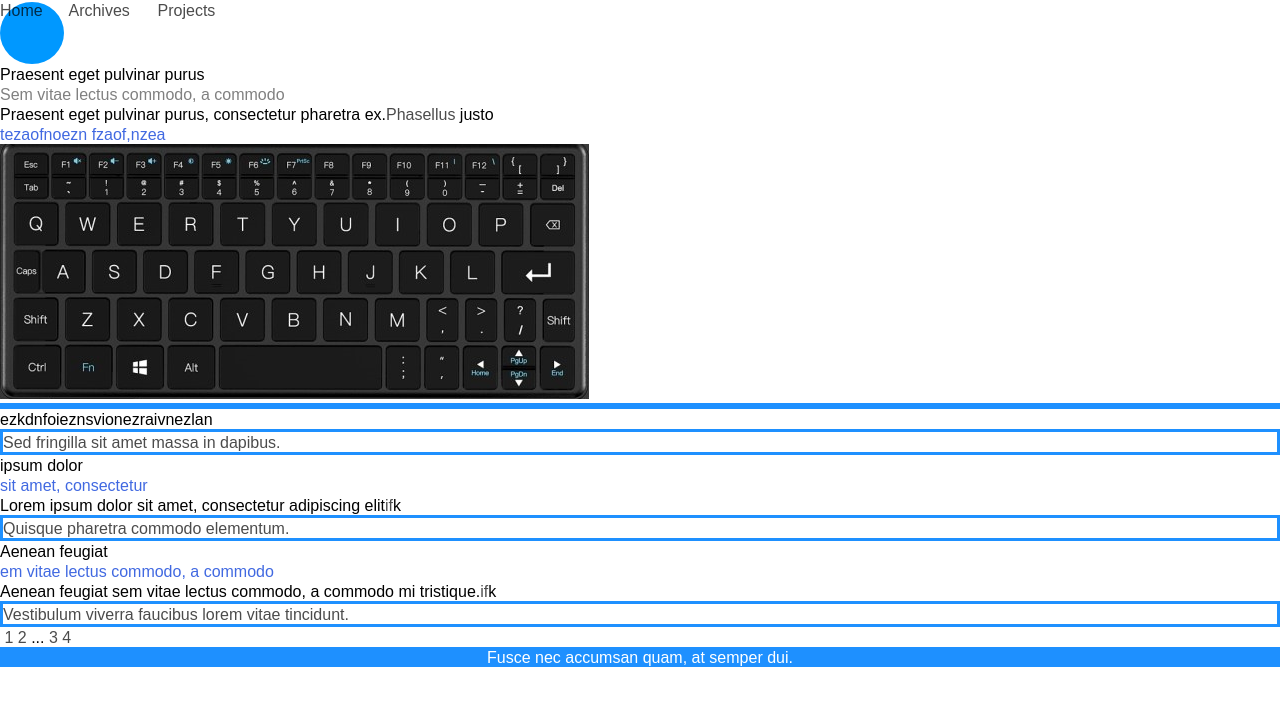
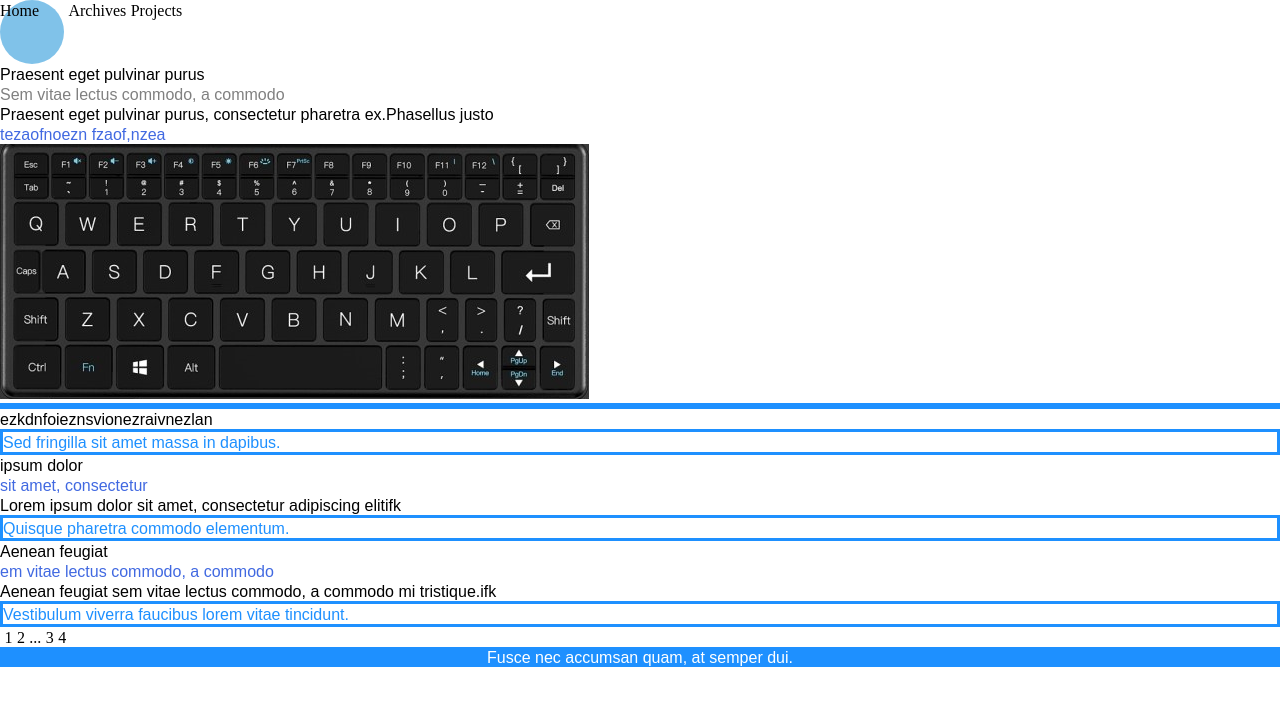
Before and after one commit to Thieumsc/Anisse_Astier_template, a website: page public/index.html in a window 1280 px wide. Drawn offline with Linux system fonts and the light colour scheme; files whose address does not match are found by name.

Commit message:
modif of header css added

```diff
--- a/public/assets/css/header.css
+++ b/public/assets/css/header.css
@@ -1,27 +1,13 @@
 body > header > nav > ul > li:first-child {
     width: 64px;
-    height: 62px;
-    border: 0 solid #0098FF;
+    height: 64px;
     border-radius: 50%;
-    opacity: 0,5;
-    background-color: #0098FF;
-}
-
-body > header > nav > ul > li:last-child {
-    margin-left: 23.3px;
+    background: rgb(128, 194, 233);
 }
 
 li {
-    margin: 0;
-    padding: 0;
-    list-style-type: none;
     display: inline-block;
-    font-family: Muli, Arial, 'sans-serif';
+    font-family: Anisse;
     font-weight: 400;
+    cursor: pointer;
 }
-
-a {
-    text-decoration: none;
-    color: #000;
-    opacity: 0.7;
-    }
```
